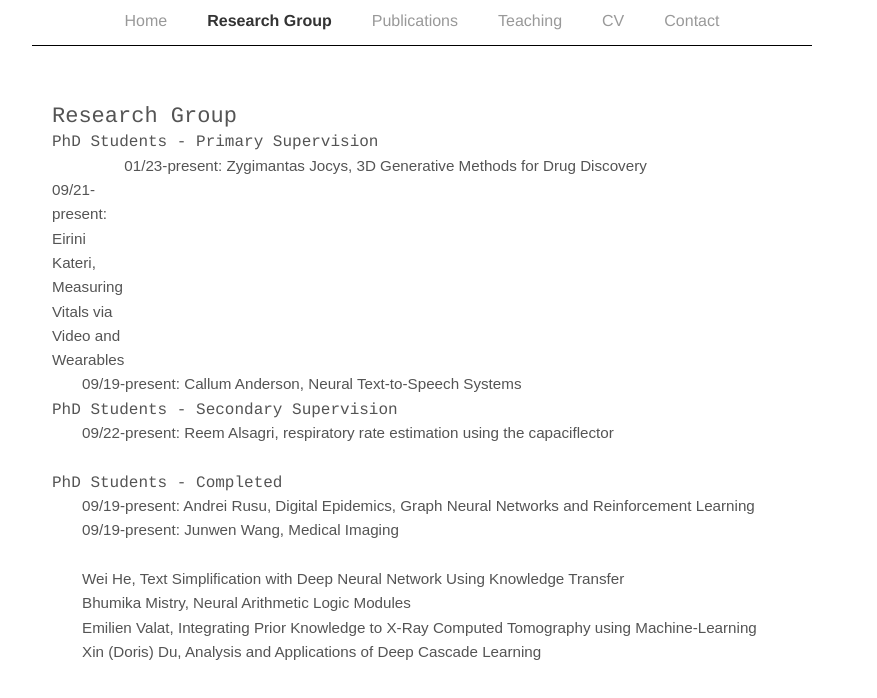
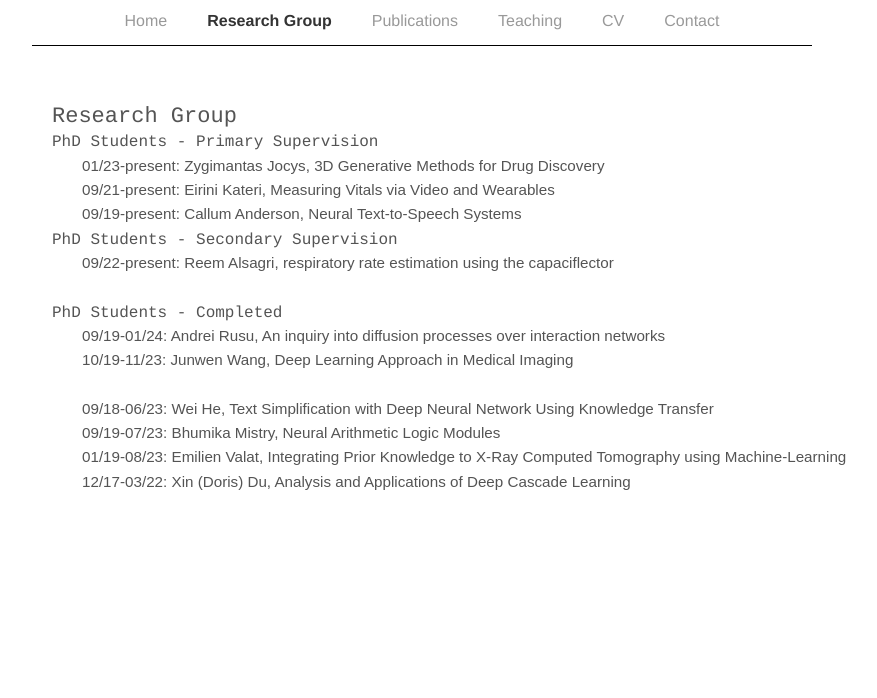
Before and after one commit to kfarrahi/kfarrahi.github.io, a plain HTML site: page group.html in a window 1280 px wide. Shown: the top 698 px of the page, without its empty margins (218-1095 px from the left). Drawn offline with nearby package versions, Linux system fonts and the light colour scheme.

Commit message:
adding start/end dates to group members

```diff
--- a/group.html
+++ b/group.html
@@ -42,7 +42,13 @@
      <td width="30">&nbsp;</td>
      <td> 01/23-present: Zygimantas Jocys, 3D Generative Methods for Drug Discovery</a></td>
     </tr>
+  </tbody>
+ </table>
+
+<table bgcolor="#ffffff" border="0" cellpadding="6" cellspacing="0" width="150%">
+ <tbody>
     <tr>
+     <td width="30">&nbsp;</td>
      <td> 09/21-present: Eirini Kateri, Measuring Vitals via Video and Wearables </a></td>
     </tr>
   </tbody>
@@ -74,7 +80,7 @@
  <tbody>
     <tr>
      <td width="30">&nbsp;</td>
-     <td> 09/19-present: Andrei Rusu, Digital Epidemics, Graph Neural Networks and Reinforcement Learning </a></td>
+     <td> 09/19-01/24: Andrei Rusu, An inquiry into diffusion processes over interaction networks </a></td>
     </tr>
   </tbody>
  </table>
@@ -83,7 +89,7 @@
  <tbody>
     <tr>
      <td width="30">&nbsp;</td>
-     <td> 09/19-present: Junwen Wang, Medical Imaging </a></td>
+     <td> 10/19-11/23: Junwen Wang, Deep Learning Approach in Medical Imaging </a></td>
     </tr>
   </tbody>
  </table>
@@ -93,7 +99,7 @@
  <tbody>
     <tr>
      <td width="30">&nbsp;</td>
-     <td> Wei He, Text Simplification with Deep Neural Network Using Knowledge Transfer </a></td>
+     <td> 09/18-06/23: Wei He, Text Simplification with Deep Neural Network Using Knowledge Transfer </a></td>
     </tr>
   </tbody>
  </table>
@@ -102,7 +108,7 @@
  <tbody>
     <tr>
      <td width="30">&nbsp;</td>
-     <td> Bhumika Mistry, Neural Arithmetic Logic Modules </a></td>
+     <td> 09/19-07/23: Bhumika Mistry, Neural Arithmetic Logic Modules </a></td>
     </tr>
   </tbody>
  </table>
@@ -111,7 +117,7 @@
  <tbody>
     <tr>
      <td width="30">&nbsp;</td>
-     <td> Emilien Valat, Integrating Prior Knowledge to X-Ray Computed Tomography using Machine-Learning </a></td>
+     <td> 01/19-08/23: Emilien Valat, Integrating Prior Knowledge to X-Ray Computed Tomography using Machine-Learning </a></td>
     </tr>
   </tbody>
  </table>
@@ -119,7 +125,7 @@
  <tbody>
     <tr>
      <td width="30">&nbsp;</td>
-     <td> Xin (Doris) Du, Analysis and Applications of Deep Cascade Learning </a></td>
+     <td> 12/17-03/22: Xin (Doris) Du, Analysis and Applications of Deep Cascade Learning </a></td>
     </tr>
 </tbody>
 </table><br>
```
